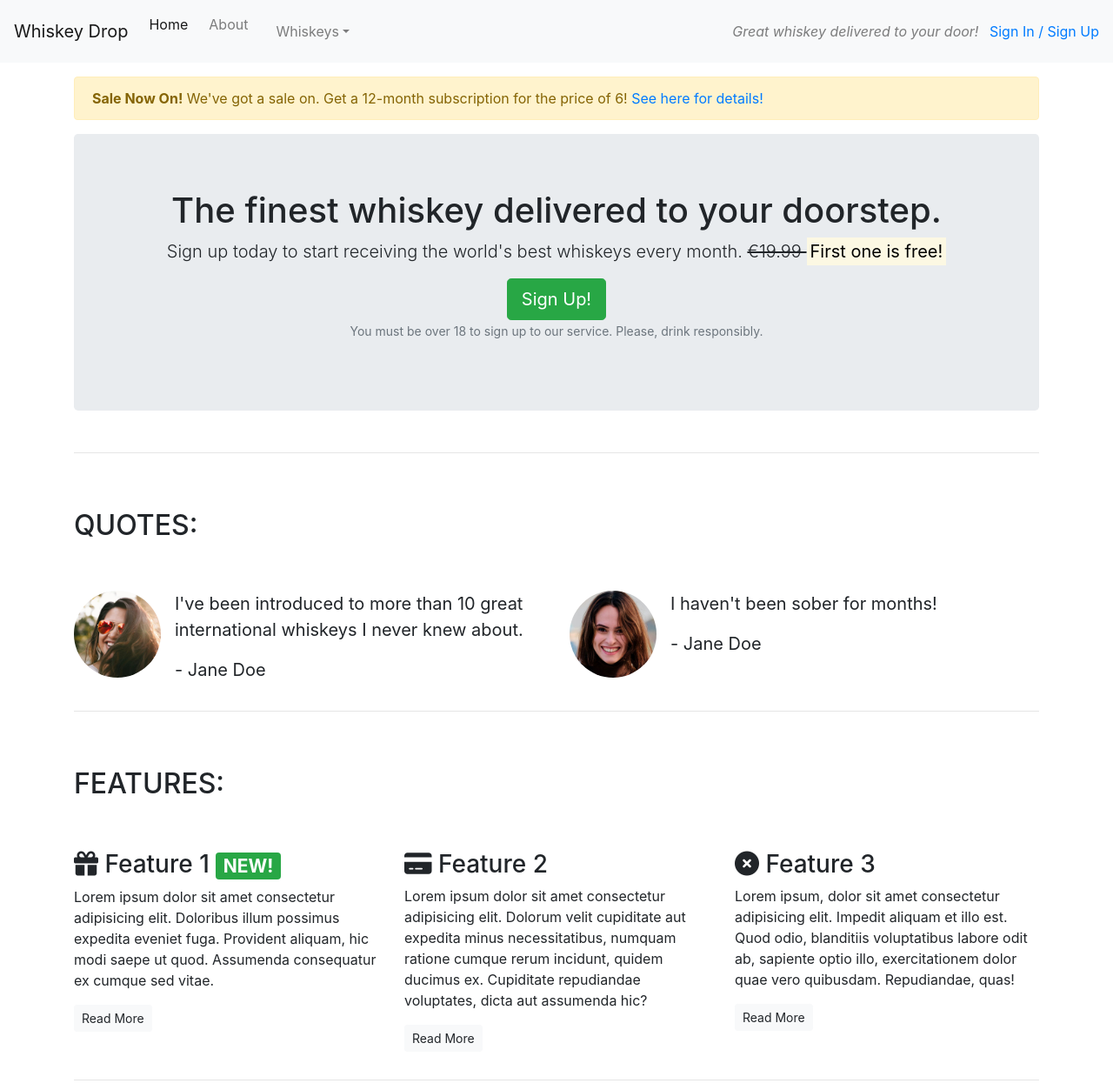
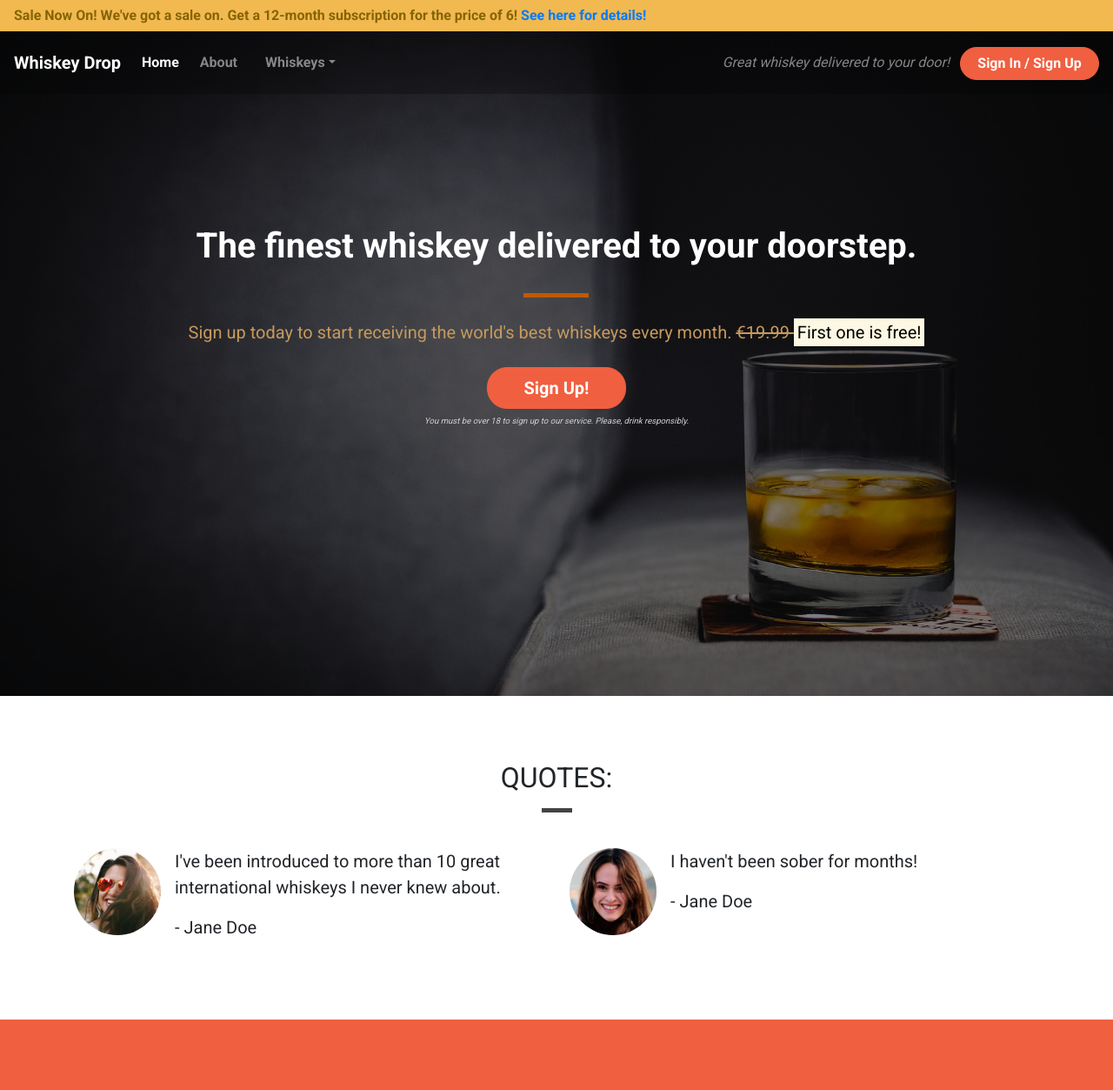
Before and after one commit to MoniPar/strapping-boots, a plain HTML site: page index.html in a window 1280 px wide. Shown: the top 1253 px of the page at 87% size. Drawn offline with nearby package versions, Linux system fonts and the light colour scheme.

Commit message:
Customise and update callout, style nav and alert

```diff
--- /dev/null
+++ b/css/style.css
@@ -0,0 +1,199 @@
+body {
+    font-family: 'Roboto', sans-serif;
+}
+
+.container-wrapper--red{
+    background-color: #f05f40;
+    color: white;
+}
+
+.nav-link--align {
+    display: flex;
+    align-items: center;
+    justify-content: center;
+}
+
+.navalert-container {
+    margin-bottom: 6rem;
+}
+
+.alert-container .col-12 {
+    padding-left: 0;
+    padding-right: 0;
+}
+
+.site-wide-alert {
+    font-weight: bold;
+    border-radius: 0;
+    margin-bottom: 0;
+    padding: 5px 15px;
+    background-color: #f1b950;
+    border-color: #f1b950;
+}
+
+.callout-container {
+    height: 100vh;
+
+    background: url("../images/whiskey-background.jpg") no-repeat bottom right fixed;
+    -webkit-background-size: cover;
+    -moz-background-size: cover;
+    -o-background-size: cover;
+    background-size: cover;
+
+    display: flex;
+    align-items: center;
+    justify-content: center;
+
+    position: relative;
+}
+
+.opaque-overlay {
+    position: absolute;
+    top: 0;
+    left: 0;
+    height: 100%;
+    width: 100%;
+    background-color: rgba(0,0,0,0.5);
+}
+
+/* Page Headers */
+
+.page-header {
+    margin-bottom: 0;
+    border-bottom: 0;
+    text-align: center;
+}
+
+.page-header h2 {
+    margin-top: 0;
+}
+
+.quotes .page-header {
+    margin-bottom: 25px;
+}
+
+/* Block Dividers */
+
+.block-divider {
+    width: 75px;
+    height: 5px;
+    border: 0;
+    background-color: #444;
+}
+
+.block-divider--orange {
+    background-color: #c05900;
+}
+
+.block-divider--white {
+    background-color: white;
+}
+
+.block-divider--short {
+    width: 35px
+}
+
+/* Content Containers */
+
+.content-container {
+    padding-top: 75px;
+    padding-bottom: 75px;
+}
+
+/* Navbar */
+
+.navalert-container {
+    position: absolute;
+    top: 0;
+    left: 0;
+    padding-left: 0;
+    padding-right: 0;
+    z-index: 1;
+}
+
+.navbar {
+    margin-bottom: 0;
+    border: 0;
+    width: 100%;
+    background-color: rgba(0,0,0,0.25);
+}
+
+.navbar .navbar-toggler {
+    border: 0;
+}
+
+.navbar-brand {
+    font-weight: bold;
+}
+
+.navbar .navbar-nav a {
+    font-weight: bold;
+}
+
+/* Jumbotron */
+
+.jumbotron {
+    background-color: transparent;
+}
+
+.jumbotron-header {
+    color: white;
+    font-weight: bold;
+    margin-bottom: 30px;
+    /* margin-top: 6em; */
+}
+
+.jumbotron .lead {
+    margin: 25px 0;
+    color: #c7995c;
+}
+
+.jumbotron small {
+    font-size: 60%;
+    font-style: italic;
+    color: #d0d0d0;
+}
+
+.feature {
+    text-align: center;
+    margin-bottom: 40px;
+}
+
+.feature i {
+    margin-bottom: 20px;
+    font-size: 45px;
+    line-height: 45px;
+}
+
+.feature .btn {
+    background-color: white;
+    border-color: white;
+    border-radius: 15px;
+    color: #f05f40;
+    font-weight: bold;
+    min-width: 100px;
+    margin-top: 10px;
+}
+
+/* Buttons */
+
+.btn--cta {
+    font-weight: bold;
+    border-radius: 23px;
+    width: 160px;
+}
+
+.btn--red {
+    color: white;
+    background-color: #f05f40;
+    border-color: #f05f40;
+}
+
+.btn--red:hover,
+.btn--red:active,
+.btn--red:focus,
+.btn--red:active:focus {
+    background-color: #df4929;
+    border-color: #df4929;
+    color: white;
+}
--- a/index.html
+++ b/index.html
@@ -6,20 +6,37 @@
   <meta name="viewport" content="width=device-width, initial-scale=1.0">
   <title>Whiskey Drop | Taste a new whiskey every month</title>
   <link rel="stylesheet" href="https://cdn.jsdelivr.net/npm/bootstrap@4.6.2/dist/css/bootstrap.min.css" integrity="sha384-xOolHFLEh07PJGoPkLv1IbcEPTNtaed2xpHsD9ESMhqIYd0nLMwNLD69Npy4HI+N" crossorigin="anonymous">
+  <link rel="preconnect" href="https://fonts.googleapis.com">
+  <link rel="preconnect" href="https://fonts.gstatic.com" crossorigin>
+  <link href="https://fonts.googleapis.com/css2?family=Roboto:wght@400;700&display=swap" rel="stylesheet">
+  <link rel="stylesheet" href="css/style.css" type="text/css">
 </head>
 <body>
+  <div class="container-fluid navalert-container">
+    <!-- Alert -->
+    <div class="container-fluid alert-container">
+      <div class="row d-none d-sm-block">
+        <div class="col-12">
+          <div class="site-wide-alert alert alert-warning" role="alert">
+            <strong>Sale Now On!</strong> We've got a sale on.  Get a 12-month subscription for the price of 6!
+            <a href="">See here for details!</a>
+          </div>
+        </div>
+      </div>
+    </div>
+    <!-- /.alert -->
     <!-- Navbar -->
-  <nav class="navbar navbar-light bg-light navbar-expand-sm">
+    <nav class="navbar navbar-dark navbar-expand-sm">
     <a href="/" class="navbar-brand">Whiskey Drop</a>
     <button class="navbar-toggler ml-auto" type="button" data-toggle="collapse" data-target="#navbarNavDropdown"
       aria-controls="navbarNavDropdown" aria-expanded="false" aria-label="Toggle navigation">
       <span class="navbar-toggler-icon"></span>
     </button>
     <div class="collapse navbar-collapse" id="navbarNavDropdown">
-      <ul class="navbar-nav mr-auto">
-        <li class="active nav-item mr-2 align-baseline"><a class="nav-link" href="/">Home</a></li>
+      <ul class="navbar-nav mr-auto nav-link--align">
+        <li class="active nav-item mr-2"><a class="nav-link" href="/">Home</a></li>
         <li class="nav-item mr-2"><a class="nav-link" href="/about">About</a></li>
-        <li class="nav-link dropdown mr-2">
+        <li class="nav-link dropdown">
           <a class="nav-link dropdown-toggle" href="#" id="navbarDropdownMenuLink" role="button"
             data-toggle="dropdown" aria-haspopup="true" aria-expanded="false">Whiskeys</a>
           <div class="dropdown-menu" aria-labelledby="navbarDropdownMenuLink">
@@ -34,47 +51,41 @@
     </div>
     <div class="d-none d-md-block">
       <p class="navbar-text my-auto mr-2"><i>Great whiskey delivered to your door!</i></p>
-      <a href="/login">Sign In / Sign Up</a>
+      <a href="/login" class="btn btn--cta btn--red">Sign In / Sign Up</a>
     </div>
     </nav>
     <!-- /.navbar -->
-
-  <article class="container mt-3">
-
-    <!-- Alert -->
-    <div class="row d-none d-sm-block">
-      <div class="col-12">
-        <div class="alert alert-warning" role="alert">
-          <strong>Sale Now On!</strong> We've got a sale on.  Get a 12-month subscription for the price of 6!
-          <a href="">See here for details!</a>
   </div>
-      </div>
-    </div>
-    <!-- /.alert -->
 
     <!-- Callout -->
+    <div class="container-fluid callout-container">
+      <div class="opaque-overlay">&nbsp;</div>
       <div class="row">
         <div class="col-12">
           <section class="callout jumbotron text-center">
-          <h1>The finest whiskey delivered to your doorstep.</h1>
+            <h1 class="jumbotron-header">The finest whiskey delivered to your doorstep.</h1>
+            <hr class="block-divider block-divider--orange">
             <p class="lead">Sign up today to start receiving the world's best whiskeys every month.
               <s class="d-none d-sm-inline">€19.99 </s>
               <span class="d-inline d-sm-none"><br></span>
               <strong><mark>First one is free!</mark></strong>
             </p>
-          <button class="btn btn-success btn-lg" type="button" data-toggle="modal" data-target="#signUpModal">Sign Up!</button>
+            <button class="btn btn-lg btn--cta btn--red" type="button" data-toggle="modal" data-target="#signUpModal">Sign Up!</button>
             <p class="text-muted" ><small>You must be over 18 to sign up to our service. Please, drink responsibly.</small></p>
           </section>
         </div>
       </div>
+    </div>
     <!-- /.callout -->
-    <hr>
 
     <!-- Quotes -->
+    <div class="container-wrapper">
+      <div class="container quotes-container content-container">
         <section class="quotes">
           <div class="row">
-        <div class="col-12 my-5">
+            <div class="col-12 page-header">
               <h2 class="text-uppercase">Quotes:</h2>
+              <hr class="block-divider block-divider--short">
             </div>
           </div>
           <div class="row">
@@ -106,20 +117,24 @@
             </div>
           </div>
         </section>
+      </div>
+    </div>
     <!-- /.quotes -->
-    <hr>
 
     <!-- Features -->
+    <div class="container-wrapper container-wrapper--red">
+      <div class="container features-container content-container">
         <section class="features">
           <div class="row">
-        <div class="col-12 my-5">
+            <div class="col-12 page-header">
               <h2 class="text-uppercase">Features:</h2>
+              <hr class="block-divider block-divider--short block-divider--white">
             </div>
           </div>
           <div class="row">
             <div class="col-12 col-md-6 col-lg-4">
               <div class="feature">
-            <h3><i class="fa-solid fa-gift d-none d-sm-inline"></i> Feature 1 <span class="badge badge-success">NEW!</span> </h3>
+                <h3><i class="fa-solid fa-gift d-none d-sm-block"></i> Feature 1 <span class="badge badge-success">NEW!</span> </h3>
                 <p>Lorem ipsum dolor sit amet consectetur adipisicing elit.
                   Doloribus illum possimus expedita eveniet fuga.
                   Provident aliquam, hic modi saepe ut quod. Assumenda
@@ -130,7 +145,7 @@
             </div>
             <div class="col-12 col-md-6 col-lg-4">
               <div class="feature">
-            <h3><i class="fa-solid fa-credit-card d-none d-sm-inline"></i> Feature 2</h3>
+                <h3><i class="fa-solid fa-credit-card d-none d-sm-block"></i> Feature 2</h3>
                 <p>Lorem ipsum dolor sit amet consectetur adipisicing elit.
                   Dolorum velit cupiditate aut expedita minus necessitatibus,
                   numquam ratione cumque rerum incidunt, quidem ducimus ex.
@@ -141,7 +156,7 @@
             </div>
             <div class="col-12 d-md-none d-lg-block col-lg-4">
               <div class="feature">
-            <h3><i class="fa-solid fa-circle-xmark d-none d-sm-inline"></i> Feature 3</h3>
+                <h3><i class="fa-solid fa-circle-xmark d-none d-sm-block"></i> Feature 3</h3>
                 <p>Lorem ipsum, dolor sit amet consectetur adipisicing elit.
                   Impedit aliquam et illo est. Quod odio, blanditiis voluptatibus
                   labore odit ab, sapiente optio illo, exercitationem dolor
@@ -152,17 +167,21 @@
             </div>
           </div>
         </section>
+      </div>
+    </div>
     <!-- /.features -->
-    <hr>
 
     <!-- Monthly Favourites -->
-    <section class="monthly-favourites">
-      <div class="row">
-        <div class="col-12 my-5">
+    <div class="container-wrapper">
+      <div class="container favourites-container content-container">
+        <section class="favourites">
+          <div class="row justify-content-center">
+            <div class="col-auto page-header">
               <h2 class="text-uppercase">Monthly Favourites:</h2>
+              <hr class="block-divider block-divider--short">
             </div>
             <div class="col-12 col-md-10">
-          <table class="table table-striped table-sm">
+              <table class="table table-hover text-center">
                 <thead class="thead-dark">
                 <tr>
                   <th scope="col">Name</th>
@@ -183,7 +202,7 @@
                   <td>USA</td>
                 </tr>
                 <tr>
-              <td>Jameson Bow Street</td>
+                  <td>Jameson</td>
                   <td>Ireland</td>
                 </tr>
                 <tr>
@@ -195,9 +214,9 @@
             </div>
           </div>
         </section>
+      </div>
+    </div>
     <!-- /.monthly-favourites -->
-
-  </article>
 
   <div class="modal" tabindex="-1" id="signUpModal">
     <div class="modal-dialog">
```
Also changed, not shown: images/whiskey-background.jpg (added). Lines whose indentation alone changed are shown as unchanged.
